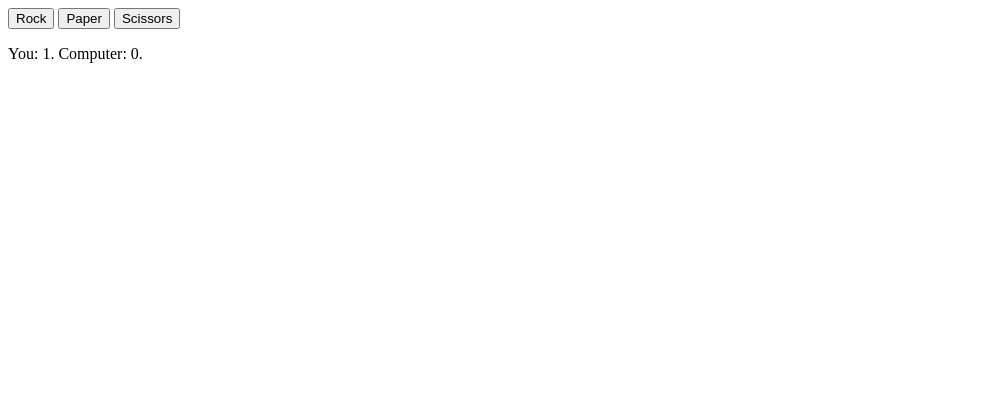
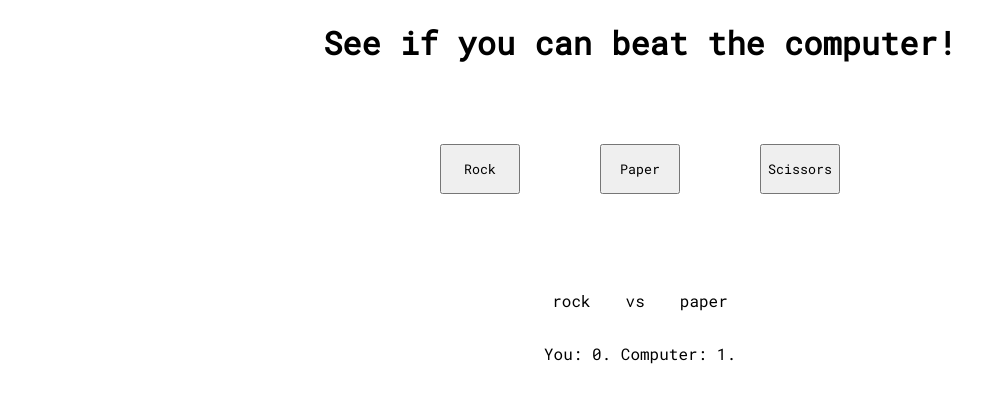
Before and after one commit to AnnaW86/rock_paper_scissors, a plain HTML site: page index.html in a window 1280 px wide. Both pictures are taken after a click on the button "Rock". Shown: the whole page, without its empty margins (0-1005 px from the left). Drawn offline with Linux system fonts and the light colour scheme.

Commit message:
Script made neater, some css added

```diff
--- a/index.html
+++ b/index.html
@@ -6,11 +6,16 @@
     <meta http-equiv="X-UA-Compatible" content="IE=edge">
     <meta name="viewport" content="width=device-width, initial-scale=1.0">
     <link rel="stylesheet" href="style.css">
+    <style>
+        @import url('https://fonts.googleapis.com/css2?family=Roboto+Mono&display=swap');
+        </style>
 </head>
 
 <body>
 
-<div id="container">
+<h1 id="heading">See if you can beat the computer!</h1>
+
+<div id="optionsContainer">
 
     <button id="rock">Rock</button>
     <button id="paper">Paper</button>
@@ -18,8 +23,15 @@
 
 </div>
 
+<div id='responsesContainer'>
+    <p id="player"></p>
+    <p id="vs"></p>
+    <p id="computer"></p>
+</div>
+
 <div>
     <p id ="results"></p>
+    <p id='playAgain'></p>
 </div>
 
 <script src="script.js"></script>
--- a/script.js
+++ b/script.js
@@ -2,62 +2,68 @@ let playerScore = 0;
 let computerScore = 0;
 let updatedPlayerScore;
 let updatedComputerScore;
+let refresh;
 const rck = document.querySelector('#rock');
 const ppr = document.querySelector('#paper');
 const scrs = document.querySelector('#scissors');
 const buttons = document.querySelectorAll('button');
 const options = ["rock", "paper", "scissors"];
+const playerAnswer = document.querySelector('#player');
+const computerAnswer = document.querySelector('#computer');
+const vs = document.querySelector('#vs');
+const body = document.querySelector('body');
+const results = document.querySelector('#results');
 
 
-
-const results = document.querySelector('#results');
-
 rck.addEventListener('click', () => {
-    const playerChoice = 'rock';
-    const computerChoice = options[Math.floor(Math.random()*options.length)];
-    console.log(playerChoice + ' ' + computerChoice);
-    playRound(playerChoice, computerChoice);
+    setupRound('rock');
 });
 
 ppr.addEventListener('click', () => {
-    const playerChoice = 'paper';
-    const computerChoice = options[Math.floor(Math.random()*options.length)];
-    console.log(playerChoice + computerChoice);
-    playRound(playerChoice, computerChoice);
+    setupRound('paper');
 });
 
 scrs.addEventListener('click', () => {
-    const playerChoice = 'scissors';
+    setupRound('scissors');
+});
+
+function setupRound(playerChoice) {
+
+    if (playerScore === 5 || computerScore === 5 ) {
+        return;
+    }
     const computerChoice = options[Math.floor(Math.random()*options.length)];
-    console.log(playerChoice + computerChoice);
     playRound(playerChoice, computerChoice);
-});
+}
 
 function playRound(playerChoice, computerChoice) {
 
     if (playerChoice === computerChoice) {
-        //roundResult = "draw";
         console.log("You both said the same!")
-        results.textContent = `You: ${playerScore}. Computer: ${computerScore}.`
     }
-    else if ((playerChoice === 'rock' && computerChoice === 'scissors') || (playerChoice === 'paper' && computerChoice === 'rock') ||(playerChoice === 'scissors' && computerChoice === 'paper') ) {
-        //roundResult = "win";
+    else if ((playerChoice === 'rock' && computerChoice === 'scissors') ||
+                (playerChoice === 'paper' && computerChoice === 'rock') ||
+                (playerChoice === 'scissors' && computerChoice === 'paper') ) {
         playerScore += 1;
-        updatedPlayerScore = playerScore;
         console.log("You win this one!");
-        results.textContent =`You: ${playerScore}. Computer: ${computerScore}.`;
-        if (updatedPlayerScore === 5) {
-            alert("You win!");
-         }
     }
-    else if ((playerChoice === 'rock' && computerChoice === 'paper') || (playerChoice === 'paper' && computerChoice === 'scissors') || (playerChoice === 'scissors' && computerChoice === 'rock')) {
-        //roundResult = "lose";
+    else if ((playerChoice === 'rock' && computerChoice === 'paper') ||
+                (playerChoice === 'paper' && computerChoice === 'scissors') ||
+                 (playerChoice === 'scissors' && computerChoice === 'rock')) {
         computerScore += 1;
-        updatedComputerScore = computerScore;
         console.log("Too bad, computer wins!");
-        results.textContent =`You: ${playerScore}. Computer: ${computerScore}.`;
-        if (updatedComputerScore === 5) {
-            alert("You lose!");
-        }
     }
+
+    playerAnswer.textContent = playerChoice;
+    vs.textContent = 'vs';
+    computerAnswer.textContent = computerChoice;
+    results.textContent =`You: ${playerScore}. Computer: ${computerScore}.`;
+
+    if (playerScore === 5 ) {
+        alert("You win!");
+    }
+    if (computerScore === 5) {
+        alert("You lose!");
+    }
+
 }
--- a/style.css
+++ b/style.css
@@ -0,0 +1,35 @@
+body {
+    font-family: 'Roboto Mono', monospace;
+    display: flex;
+    flex-direction: column;
+    margin: 0px;
+
+}
+
+#heading {
+    text-align: center;
+    margin-bottom: 80px;
+}
+
+#optionsContainer {
+    display: flex;
+    justify-content: center;
+    gap: 80px;
+}
+
+button {
+    font-family: 'Roboto Mono', monospace;
+    height: 50px;
+    width: 80px;
+    margin-bottom: 80px;
+}
+
+#responsesContainer {
+    display: flex;
+    justify-content: center;
+    gap: 35px;
+}
+
+#results, #playAgain {
+    text-align: center;
+}
```
